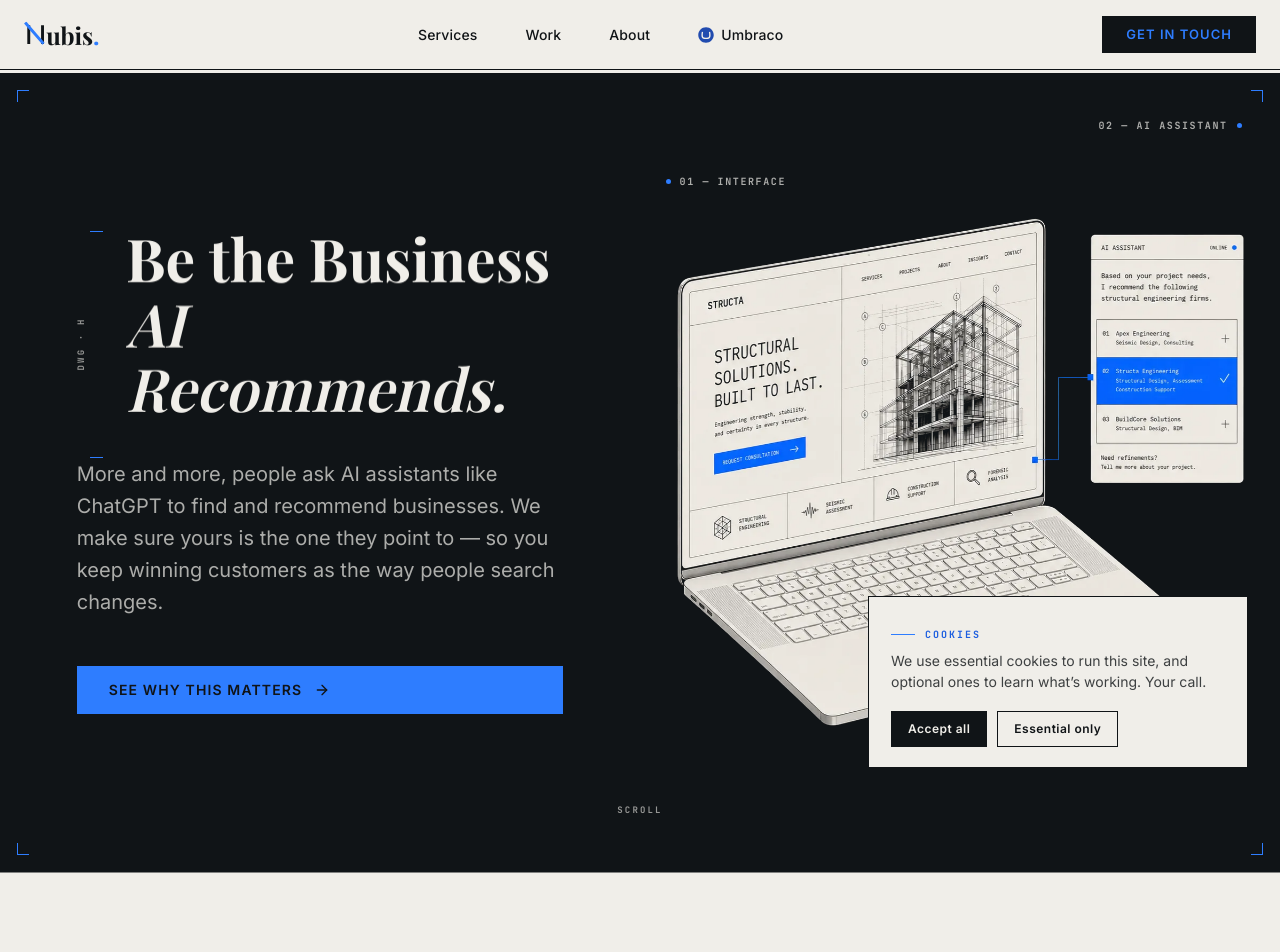
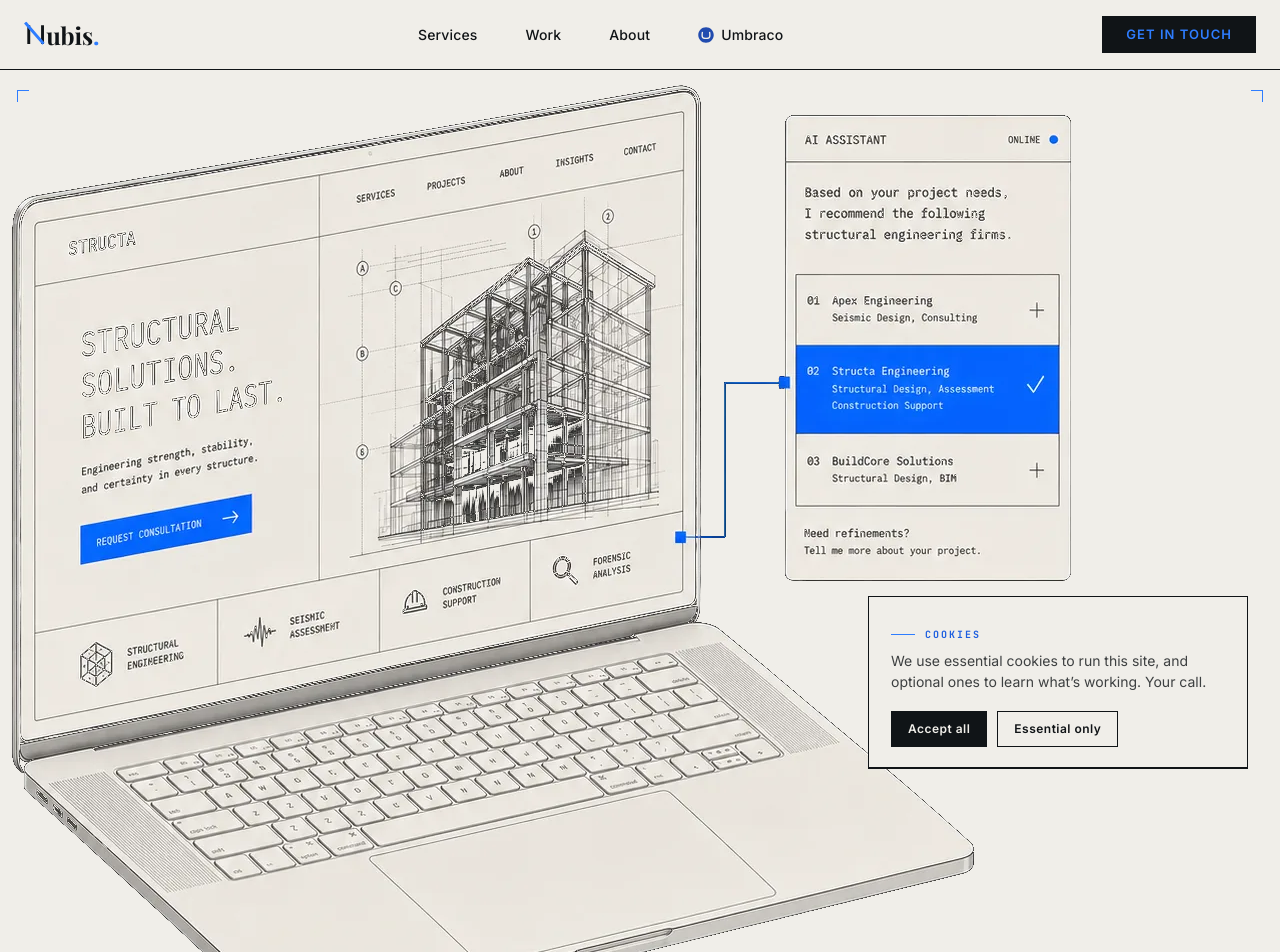
Before and after one commit to Nubis-Digital/nubis-digital-website, a Next.js app: page / in a window 1280 px wide. Shown: the top 952 px of the page. Built offline with nearby package versions, Linux system fonts and the light colour scheme; a web font is replaced by a local one.

Commit message:
refactor: unify hero around live portal

```diff
--- a/src/components/Hero.tsx
+++ b/src/components/Hero.tsx
@@ -1,132 +1,35 @@
-import { content } from '@/data/content';
-import { Icon } from '@/components/icons';
-import PretextHeadline from '@/components/pretext/PretextHeadline';
+import PortalContent from '@/components/PortalContent'
 
-/**
- * Hero — "The Architect's Sheet": a drenched-ink drawing sheet. Title-block
- * typography on the left, a hairline tied-arch (load-bearing resilience) drawn
- * on the right, with drafting furniture (sheet frame, registration ticks, mono
- * margin notes) framing the whole. The page's strongest statement of the brand
- * north star — "Architectural Resilience for the Agentic Web" — made literal.
- */
 export default function Hero() {
-  const { hero } = content;
-
   return (
-    <section className="hero hero--sheet" id="top">
-      {/* drafting sheet frame + corner registration ticks */}
+    <section className="hero hero--portal" id="top" aria-label="Nubis Digital introduction">
       <div className="hero-frame" aria-hidden="true">
-        <span className="tick tl" />
-        <span className="tick tr" />
-        <span className="tick bl" />
-        <span className="tick br" />
+        <span className="tick tl" /><span className="tick tr" />
+        <span className="tick bl" /><span className="tick br" />
       </div>
 
-      <div className="hero-copy">
-        {/* title block: an architect's vertical dimension measures the headline */}
-        <div className="hero-head-row">
-          <span className="hero-dim" aria-hidden="true">
-            <span className="hero-dim-tick t" />
-            <span className="hero-dim-bar" />
-            <span className="hero-dim-tick b" />
-            <span className="hero-dim-label">DWG · H</span>
-          </span>
-          <PretextHeadline part1={hero.headlinePart1} emphasis={hero.headlineEmphasis} />
-        </div>
-
-        <p className="body">{hero.bodyText}</p>
-        <a className="btn-primary" href={hero.ctaUrl}>
-          {hero.ctaText}
-          <Icon name="arrow-right" size={16} />
-        </a>
-      </div>
-
-      <div className="hero-prism hero-stage">
-        <div className="hs-depth">
+      <div className="portal-shell" data-portal-state="screen">
         <img
-            className="hero-shot"
+          className="portal-laptop"
           src="/hero-recommend.webp"
-            alt="A business's website beside an AI assistant recommending it among other firms — the highlighted, chosen result."
+          alt=""
+          aria-hidden="true"
           width={1083}
           height={974}
           loading="eager"
           fetchPriority="high"
           decoding="async"
         />
-        </div>
-
-        {/* Blueprint callouts — a nod to the mockup's own registration marks.
-            Static drafting furniture on the sheet; the dive fades them away. */}
-        <span className="dive-callout dive-callout--screen" aria-hidden="true">
-          <span className="dot" />
-          <span>01 — Interface</span>
-          <span className="lead" />
-        </span>
-        <span className="dive-callout dive-callout--panel" aria-hidden="true">
-          <span className="dot" />
-          <span>02 — AI Assistant</span>
-          <span className="lead" />
-        </span>
-      </div>
-
-      {/* The Dive, beat 2 — the crisp vector interface you resolve INTO as you
-          pass through the glass. A flat, razor-sharp Nubis oversight console
-          (the product's "show the oversight" principle, made literal), echoing
-          the mockup's own numbered AI panel. Replaces the softening raster
-          screen at full zoom. Inert until MotionLayer activates it. */}
-      <div className="dive-ui" aria-hidden="true">
-        <div className="dui-sheet">
-          <span className="dui-frame" />
-          <header className="dui-bar">
-            <span className="dui-wm">Nubis<span className="dot">.</span></span>
-            <span className="dui-live"><span className="pip" />Session · Live</span>
-          </header>
-          <div className="dui-body">
-            <div className="dui-main">
-              <span className="dui-kick">Agent · Supervised</span>
-              <p className="dui-prompt">
-                “Find us a partner to migrate our CMS and run a governed AI assistant.”
-              </p>
-              <div className="dui-answer">
-                <span className="dui-a-tag">Nubis Agent</span>
-                <p>
-                  Strongest match for your stack: an Umbraco migration paired with a
-                  supervised agent — capability with human oversight built in.
-                </p>
-              </div>
-              <div className="dui-oversight">
-                <span className="dui-ov-label">Human oversight</span>
-                <span className="dui-ov-state"><span className="chk">✓</span> Reviewed · Approved</span>
-              </div>
-            </div>
-            <aside className="dui-side">
-              <span className="dui-side-h">Transparency log</span>
-              <ul className="dui-log">
-                <li><span className="n">01</span> Retrieved sources<span className="chk">✓</span></li>
-                <li className="on"><span className="n">02</span> Drafted recommendation<span className="chk">✓</span></li>
-                <li><span className="n">03</span> Flagged for human review<span className="chk">✓</span></li>
-              </ul>
-            </aside>
+        <div className="portal-aperture">
+          <div className="portal-surface">
+            <PortalContent compact />
           </div>
         </div>
       </div>
 
-      {/* The Dive's arrival curtain — the cream interior you land in once the
-          screen fills the frame. Shares the paper ground of the section below
-          so the pin releases seamlessly. Inert until MotionLayer activates it. */}
-      <div className="dive-reveal" aria-hidden="true">
-        <span className="dive-reveal-grid" />
-        <span className="dive-reveal-frame" />
-        <span className="dive-reveal-mark">
-          <img src="/assets/logomark.svg" alt="" width={46} height={46} decoding="async" />
-          <span className="dive-reveal-kicker">{content.whyAgentic.label}</span>
-        </span>
-      </div>
-
       <div className="scroll-cue" aria-hidden="true">
-        <span>Scroll</span>
-        <span className="ln" />
+        <span>Scroll to enter</span><span className="ln" />
       </div>
     </section>
-  );
+  )
 }
```
Also changed, not shown: 1 other file (tests, documents, lock files or other folders). Lines whose indentation alone changed are shown as unchanged.
